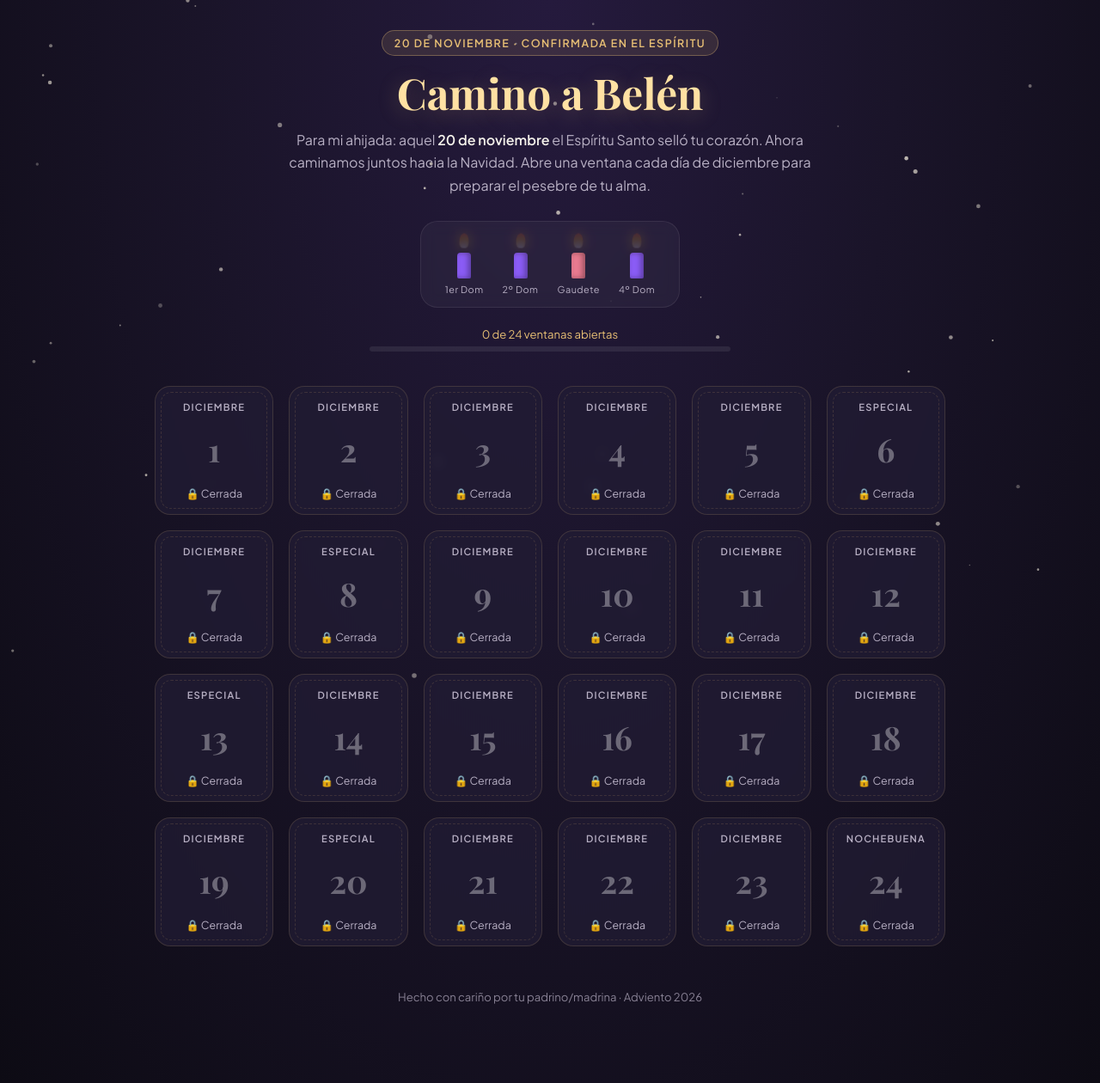
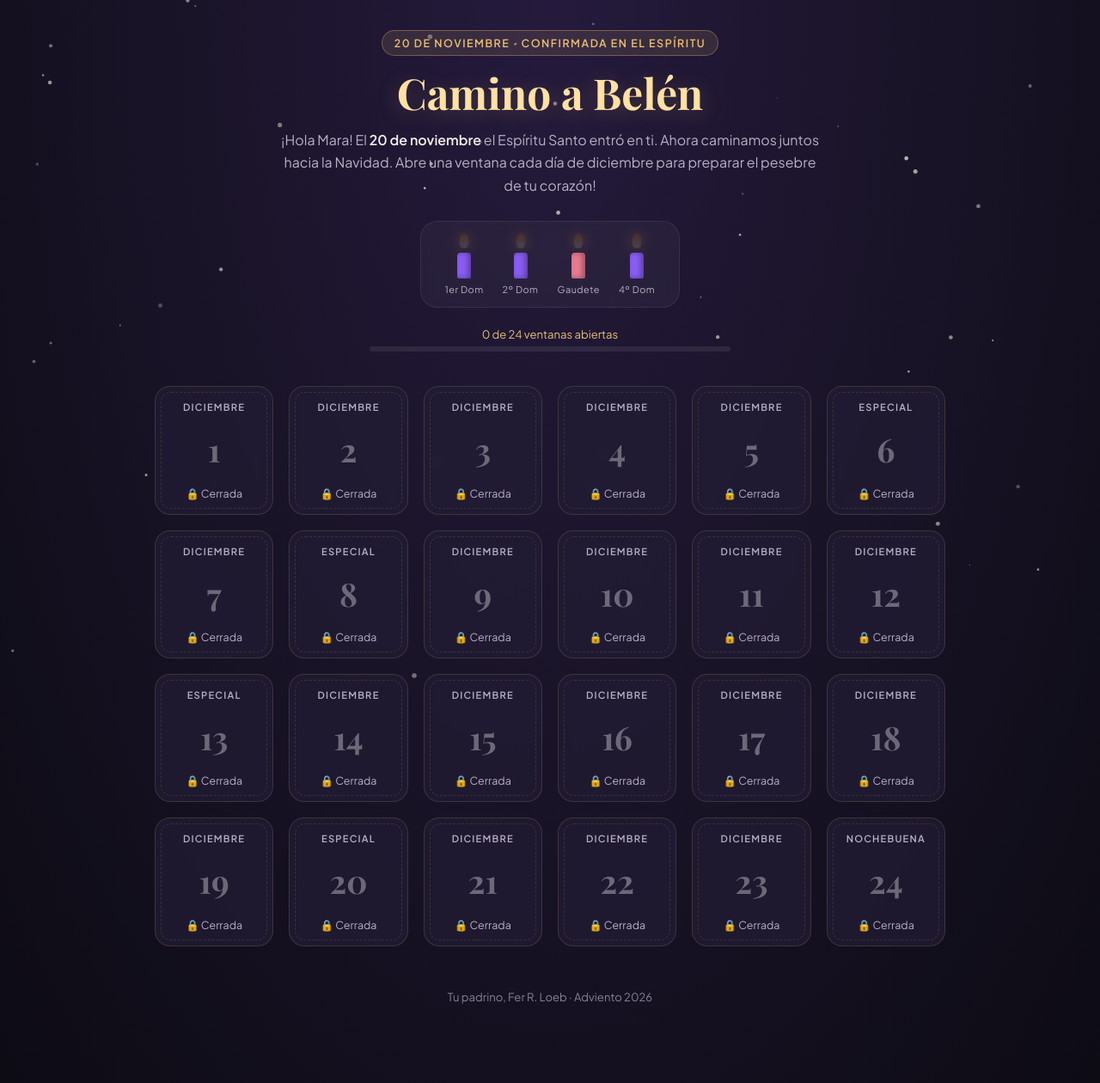
Before and after one commit to FerLoeb/Adviento-Mara, a plain HTML site: page index.html in a window 1280 px wide. Shown: the whole page at 86% size. Drawn offline with nearby package versions, Linux system fonts and the light colour scheme; a web font is replaced by a local one.

Commit message:
index.html

```diff
--- a/index.html
+++ b/index.html
@@ -457,8 +457,8 @@
       <div class="badge">20 de Noviembre · Confirmada en el Espíritu</div>
       <h1>Camino a Belén</h1>
       <p class="subtitle">
-        Para mi ahijada: aquel <strong>20 de noviembre</strong> el Espíritu Santo selló tu corazón.
-        Ahora caminamos juntos hacia la Navidad. Abre una ventana cada día de diciembre para preparar el pesebre de tu alma.
+        ¡Hola Mara! El <strong>20 de noviembre</strong> el Espíritu Santo entró en ti.
+        Ahora caminamos juntos hacia la Navidad. Abre una ventana cada día de diciembre para preparar el pesebre de tu corazón!
       </p>
 
       <!-- Corona de Adviento dinámica -->
@@ -496,7 +496,7 @@
     <main class="grid" id="calendar-grid"></main>
 
     <footer>
-      Hecho con cariño por tu padrino/madrina · Adviento 2026
+      Tu padrino, Fer R. Loeb · Adviento 2026
     </footer>
   </div>
 
```
